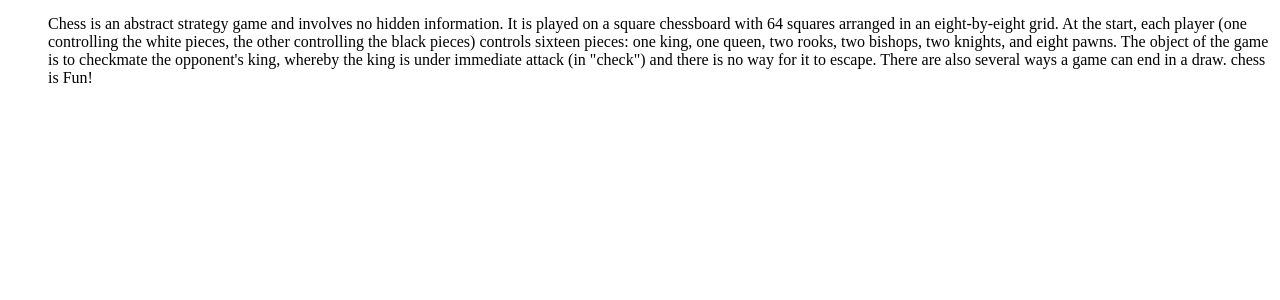
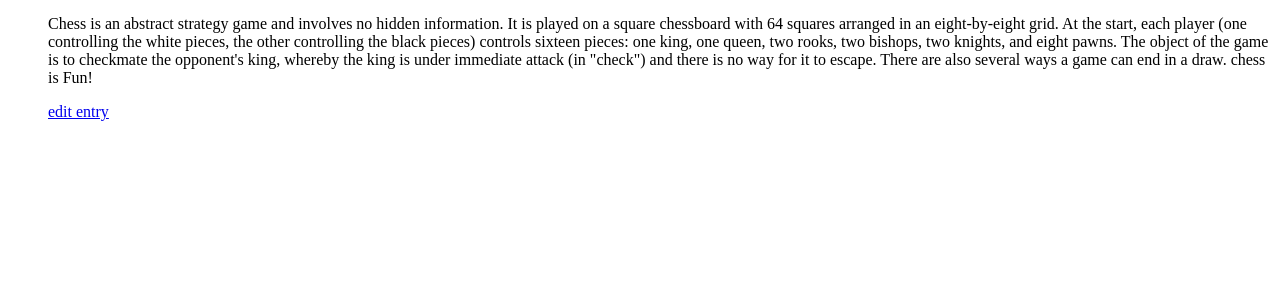
Before and after one commit to Jackson-Vieira/LearningLog, a Django app: page /topics/1/ in a window 1280 px wide. Shown: the part 209-509 px from the top of the page. Run offline with Django 4.2, Linux system fonts and the light colour scheme; data comes from the database, SQL or seed files in the repository; both versions use the stored data as it was after the commit; parts of the project's set-up code (start-up, migrations or seed data) failed here and were passed over.

Commit message:
new functions

```diff
--- a/learning_log/settings.py
+++ b/learning_log/settings.py
@@ -11,7 +11,7 @@ https://docs.djangoproject.com/en/4.0/ref/settings/
 """
 
 from pathlib import Path
-from secrets import _SECRET_KEY
+from secrets_keys import _SECRET_KEY
 
 # Build paths inside the project like this: BASE_DIR / 'subdir'.
 BASE_DIR = Path(__file__).resolve().parent.parent
--- a/learning_logs/templates/learning_logs/topic.html
+++ b/learning_logs/templates/learning_logs/topic.html
@@ -11,6 +11,9 @@
         {% for entry in entries %}
           <p>{{ entry.date_added|date:'M d, Y H:i' }}</p>
           <p>{{ entry.text|linebreaks }}</p>
+          <p>
+            <a href="{% url 'learning_logs:edit_entry' entry.id %}">edit entry </a>
+          </p>
           <br>
         {% empty %}
             <li>
--- a/learning_logs/urls.py
+++ b/learning_logs/urls.py
@@ -17,5 +17,8 @@ urlpatterns = [
     path('new_topic/', views.new_topic, name='new_topic'),
 
     #Add a new Entry
-    path('new_entry/<topic_id>/', views.new_entry, name='new_entry')
+    path('new_entry/<topic_id>/', views.new_entry, name='new_entry'),
+
+    #Edit a existent Entry
+    path('edit_entry/<entry_id>/', views.edit_entry, name='edit_entry')
 ]
--- a/learning_logs/views.py
+++ b/learning_logs/views.py
@@ -1,6 +1,7 @@
 
 
 
+from datetime import datetime
 from django.shortcuts import render
 
 from django.http import HttpResponseRedirect
@@ -8,7 +9,7 @@ from django.urls import is_valid_path, reverse
 
 import learning_logs
 
-from .models import Topic
+from .models import Entry, Topic
 from .forms import TopicForm, EntryForm
 
 # Create your views here.
@@ -64,3 +65,27 @@ def new_entry(request, topic_id):
     context = {'topic':topic,
                'form': form}
     return render(request,'learning_logs/new_entry.html', context)
+
+
+
+def edit_entry(request, entry_id):
+    entry = Entry.objects.get(id=entry_id)
+    topic = entry.topic
+
+    if request.method != 'POST':
+        form = EntryForm(instance=entry)
+
+    else:
+        form = EntryForm(instance=entry, data=request.POST)
+        entry.date_added = datetime.now()
+        if form.is_valid():
+            form.save()
+            return HttpResponseRedirect(reverse('learning_logs:topic', args=[topic.id]))
+
+    context = {
+            'entry':entry,
+            'topic':topic,
+            'form': form
+               }
+
+    return render(request,'learning_logs/edit_entry.html', context)
```
Also changed, not shown: learning_logs/templates/learning_logs/edit_entry.html (added, +14 -0 lines), db.sqlite3, 1 other file.
